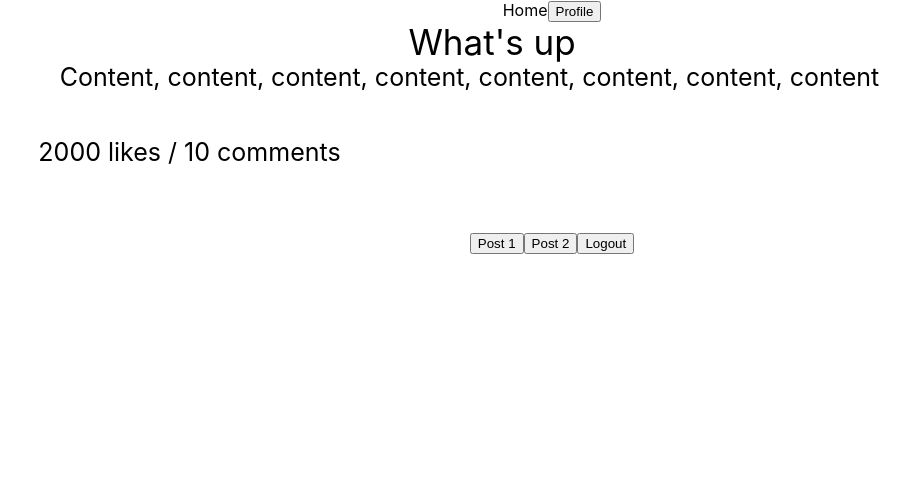
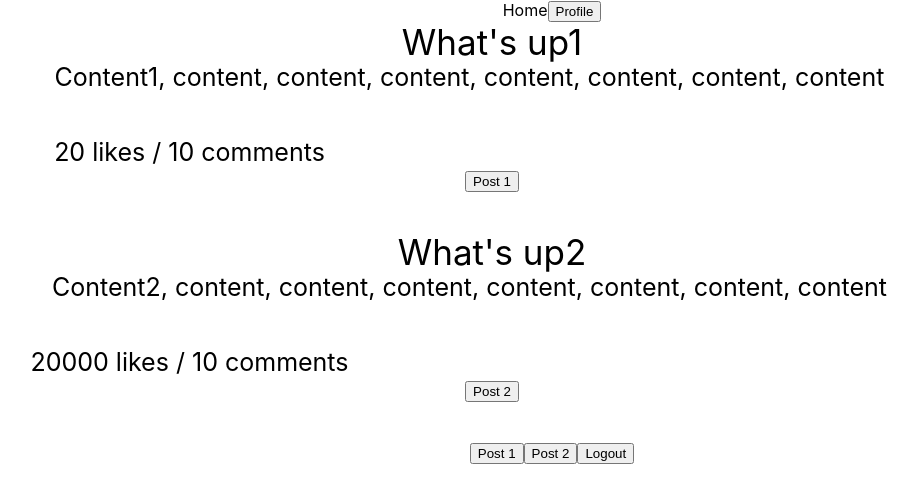
Before and after one commit to rickroll35L/babble, a React (Create React App) app in the folder babble-frontend/: page /home in a window 1280 px wide. Shown: the top 502 px of the page, without its empty margins (88-1006 px from the left). Built offline with nearby package versions, Linux system fonts and the light colour scheme.

Commit message:
button on PostThumbnail to Page

```diff
--- a/babble-frontend/src/components/Feed/Feed.js
+++ b/babble-frontend/src/components/Feed/Feed.js
@@ -1,24 +1,29 @@
 import PostThumbnail from '../PostThumbnail/PostThumbnail'
 
-const tProfile = {
-    title: "What's up",
-    content: "Content, content, content, content, content, content, content, content",
-    likes: "2000",
+const tProfile1 = {
+    postId: 1,
+    title: "What's up1",
+    content: "Content1, content, content, content, content, content, content, content",
+    likes: "20",
+    comments: "10",
+}
+
+const tProfile2 = {
+    postId: 2,
+    title: "What's up2",
+    content: "Content2, content, content, content, content, content, content, content",
+    likes: "20000",
     comments: "10",
 }
 
 function Feed() {
     return (
-        <div className="Feed">
+        <div>
             <div className="Navigation">
 
             </div>
-            <div className="PostBody">
-                <PostThumbnail title={tProfile.title} content={tProfile.content} likes={tProfile.likes} comments={tProfile.comments}/>
-            </div>
-            <div className="Buttons">
-
-            </div>
+            <PostThumbnail {...tProfile1}/>
+            <PostThumbnail {...tProfile2}/>
         </div>
     )
 }
--- a/babble-frontend/src/components/PostThumbnail/PostThumbnail.js
+++ b/babble-frontend/src/components/PostThumbnail/PostThumbnail.js
@@ -1,6 +1,12 @@
 import './PostThumbnail.css'
+import { useHistory } from "react-router-dom";
 
 function PostThumbnail(props) {
+    const history = useHistory();
+    const goPost = (postId) => {
+        history.push(`/post/${postId}`);
+    }
+
     return (
         <div className="Thumbnail">
             <div className="Title">
@@ -12,6 +18,11 @@ function PostThumbnail(props) {
             <div className="Numbers">
                 {props.likes} likes / {props.comments} comments
             </div>
+            <div className="Button">
+                <button onClick = {() => goPost(props.postId)}>
+                    Post {props.postId}
+                </button>
+            </div>
         </div>
     )
 }
```
Also changed, not shown: 1 other file (tests, documents, lock files or other folders).
